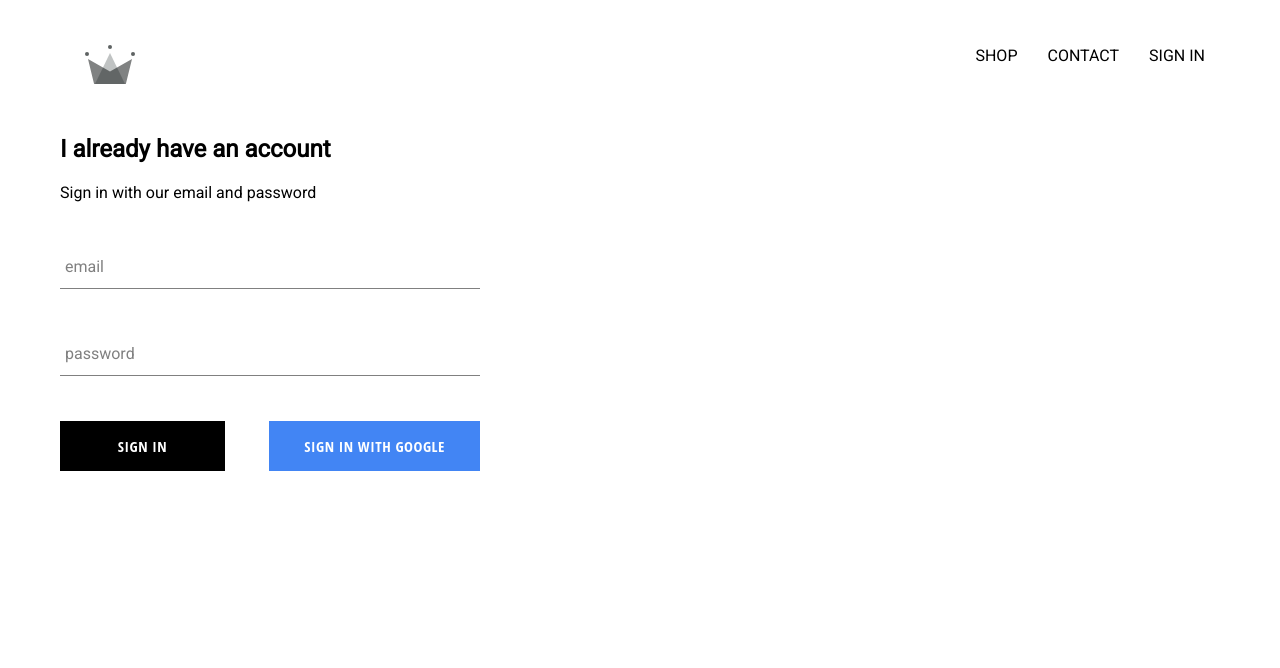
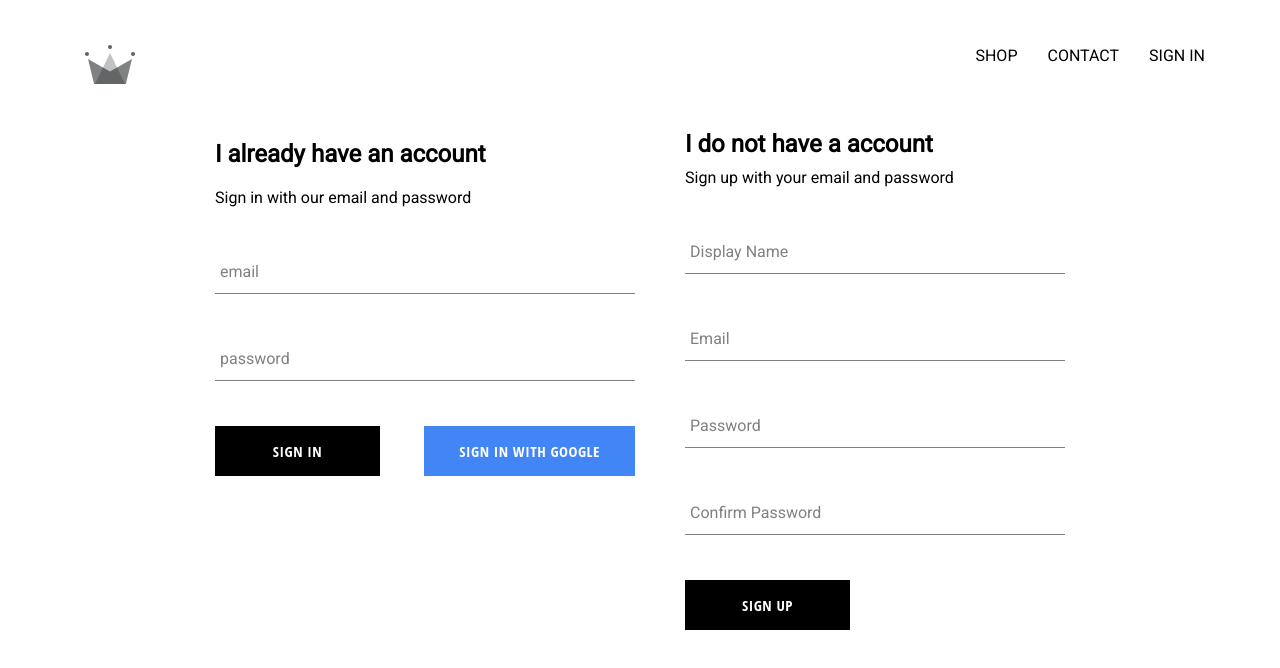
Before and after one commit to LeoPFreitas/react-web, a React (Create React App) app: page /sign in a window 1280 px wide. Shown: the top 668 px of the page. Built offline with nearby package versions, Linux system fonts and the light colour scheme; no server answers.

Commit message:
implement firebase utils - store auth users

```diff
--- a/src/App.js
+++ b/src/App.js
@@ -7,7 +7,8 @@
 import ShopPage from "./pages/shop/shop";
 import Header from "./components/header/header";
 import Sign from "./pages/sign/sign";
-import { auth } from "./firebase/firebase.utils";
+
+import { auth, createUserProfileDocument } from "./firebase/firebase.utils";
 
 class App extends React.Component {
   constructor() {
@@ -21,8 +22,22 @@
   unsubscribeFromAuth = null;
 
   componentDidMount() {
-    this.unsubscribeFromAuth = auth.onAuthStateChanged((user) => {
-      this.setState({ currentUser: user });
+    this.unsubscribeFromAuth = auth.onAuthStateChanged(async (userAuth) => {
+      if (userAuth) {
+        const userRef = await createUserProfileDocument(userAuth);
+
+        userRef.onSnapshot((snapShot) => {
+          this.setState({
+            currentUser: {
+              id: snapShot.id,
+              ...snapShot.data(),
+            },
+          });
+          console.log(this.state);
+        });
+      } else {
+        this.setState({ currentUser: userAuth });
+      }
     });
   }
 
--- /dev/null
+++ b/src/components/signup/signUp.jsx
@@ -0,0 +1,105 @@
+import React from "react";
+
+import FormInput from "../formInput/formInput";
+import CustomButotn from "../customButton/CustomButtom";
+
+import { auth, createUserProfileDocument } from "../../firebase/firebase.utils";
+
+import "./styles.scss";
+
+class SignUp extends React.Component {
+  constructor() {
+    super();
+
+    this.state = {
+      displayName: "",
+      email: "",
+      password: "",
+      confirmPassword: "",
+    };
+  }
+
+  handleSubmit = async (event) => {
+    event.preventDefault();
+
+    const { displayName, email, password, confirmPassword } = this.state;
+
+    if (password !== confirmPassword) {
+      alert("Password don't match");
+      return;
+    }
+
+    try {
+      const { user } = await auth.createUserWithEmailAndPassword(
+        email,
+        password
+      );
+
+      createUserProfileDocument(user, { displayName });
+
+      this.setState({
+        displayName: "",
+        email: "",
+        password: "",
+        confirmPassword: "",
+      });
+    } catch (err) {
+      console.error(err);
+    }
+  };
+
+  handleChange = (event) => {
+    const { name, value } = event.target;
+
+    this.setState({ [name]: value });
+  };
+
+  render() {
+    const { displayName, email, password, confirmPassword } = this.state;
+
+    return (
+      <div className="sign-up">
+        <h2 className="title">I do not have a account</h2>
+        <span>Sign up with your email and password</span>
+
+        <form className="sign-up-form" onSubmit={this.handleSubmit}>
+          <FormInput
+            type="text"
+            name="displayName"
+            value={displayName}
+            onChange={this.handleChange}
+            label="Display Name"
+            required
+          />
+          <FormInput
+            type="email"
+            name="email"
+            value={email}
+            onChange={this.handleChange}
+            label="Email"
+            required
+          />
+          <FormInput
+            type="password"
+            name="password"
+            value={password}
+            onChange={this.handleChange}
+            label="Password"
+            required
+          />
+          <FormInput
+            type="password"
+            name="confirmPassword"
+            value={confirmPassword}
+            onChange={this.handleChange}
+            label="Confirm Password"
+            required
+          />
+          <CustomButotn type="submit">SIGN UP</CustomButotn>
+        </form>
+      </div>
+    );
+  }
+}
+
+export default SignUp;
--- /dev/null
+++ b/src/components/signup/styles.scss
@@ -0,0 +1,9 @@
+.sign-up {
+  display: flex;
+  flex-direction: column;
+  width: 380px;
+
+  .title {
+    margin: 10px 0px;
+  }
+}
--- a/src/firebase/firebase.utils.js
+++ b/src/firebase/firebase.utils.js
@@ -13,6 +13,36 @@
   measurementId: "G-YZWKKQEJ4K",
 };
 
+export const createUserProfileDocument = async (userAuth, additionalData) => {
+  if (!userAuth) {
+    return;
+  }
+
+  const userRef = firestore.doc(`users/${userAuth.uid}`);
+
+  const snapShot = await userRef.get();
+
+  // create data if the snapshot doesn't exists
+  if (!snapShot.exists) {
+    const { displayName, email } = userAuth;
+
+    const createdAt = new Date();
+
+    try {
+      await userRef.set({
+        displayName,
+        email,
+        createdAt,
+        ...additionalData,
+      });
+    } catch (err) {
+      console.log("Error creating user", err.message);
+    }
+  }
+
+  return userRef;
+};
+
 firebase.initializeApp(config);
 
 // google auth
--- a/src/pages/sign/sign.jsx
+++ b/src/pages/sign/sign.jsx
@@ -1,11 +1,15 @@
 import React from "react";
 
 import SignIn from "../../components/signin/SignIn";
+import SignUp from "../../components/signup/signUp";
+
+import "./styles.scss";
 
 const Sign = () => {
   return (
     <div className="sign">
       <SignIn />
+      <SignUp />
     </div>
   );
 };
--- a/src/pages/sign/styles.scss
+++ b/src/pages/sign/styles.scss
@@ -0,0 +1,7 @@
+.sign {
+  width: 850px;
+  display: flex;
+  justify-content: space-between;
+
+  margin: 30px auto;
+}
```
